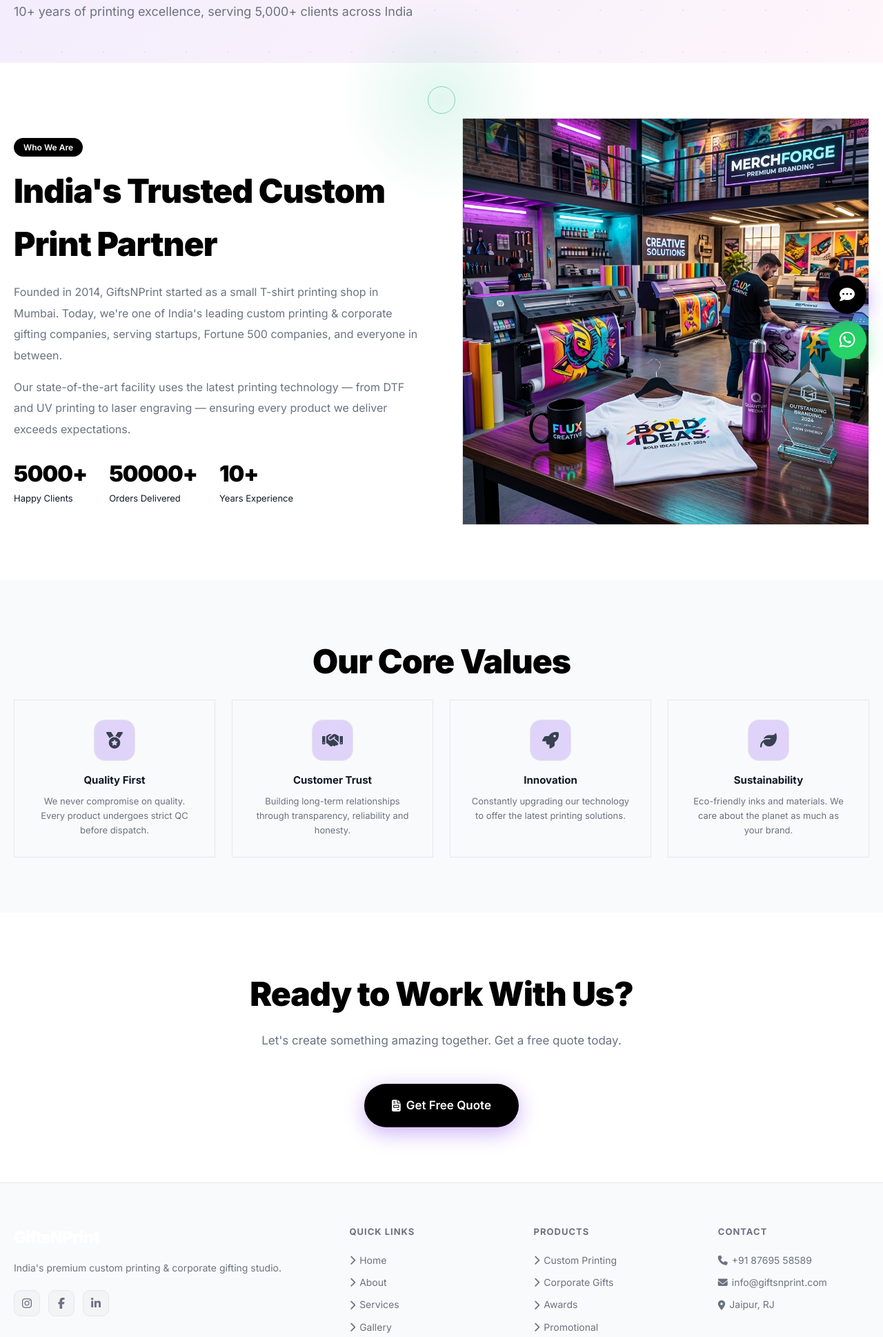
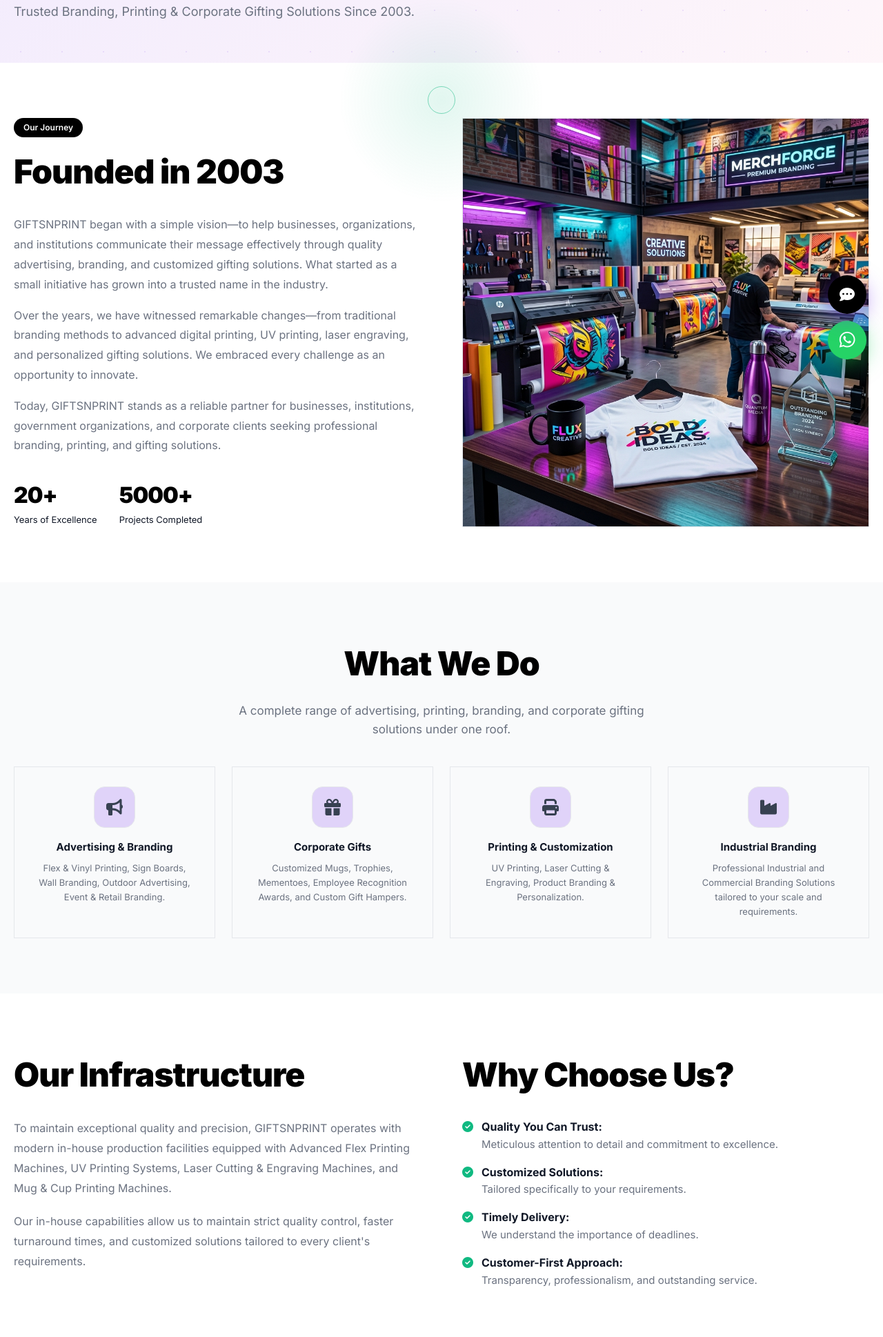
Before and after one commit to HardikAg18/giftsnprint-web, a website: page public/about.html in a window 1280 px wide. Shown: the part 255-2193 px from the top of the page at 69% size. Drawn offline with Linux system fonts and the light colour scheme; no server answers.

Commit message:
Update about us page with official company history and details

```diff
--- a/public/about.html
+++ b/public/about.html
@@ -26,27 +26,27 @@
 <div class="page-header">
   <div class="container">
     <div class="breadcrumb"><a href="/">Home</a><i class="fas fa-chevron-right"></i><span>About Us</span></div>
-    <h1 class="section-title animate-fadeUp">Our Story</h1>
-    <p class="animate-fadeUp delay-1" style="color:var(--text-muted);font-size:18px;max-width:600px">10+ years of printing excellence, serving 5,000+ clients across India</p>
+    <h1 class="section-title animate-fadeUp">Transforming Ideas Into Impact</h1>
+    <p class="animate-fadeUp delay-1" style="color:var(--text-muted);font-size:18px;max-width:600px">Trusted Branding, Printing & Corporate Gifting Solutions Since 2003.</p>
   </div>
 </div>
 
 <section class="section">
   <div class="container">
-    <div style="display:grid;grid-template-columns:1fr 1fr;gap:60px;align-items:center" class="animate-fadeUp">
+    <div style="display:grid;grid-template-columns:1fr 1fr;gap:60px;align-items:start" class="animate-fadeUp">
       <div>
-        <div class="badge">Who We Are</div>
-        <h2 class="section-title" style="margin-top:12px">India's Trusted Custom Print Partner</h2>
-        <p style="color:var(--text-muted);font-size:16px;line-height:1.9;margin-bottom:16px">Founded in 2014, GiftsNPrint started as a small T-shirt printing shop in Mumbai. Today, we're one of India's leading custom printing & corporate gifting companies, serving startups, Fortune 500 companies, and everyone in between.</p>
-        <p style="color:var(--text-muted);font-size:16px;line-height:1.9;margin-bottom:24px">Our state-of-the-art facility uses the latest printing technology — from DTF and UV printing to laser engraving — ensuring every product we deliver exceeds expectations.</p>
+        <div class="badge">Our Journey</div>
+        <h2 class="section-title" style="margin-top:12px;margin-bottom:24px">Founded in 2003</h2>
+        <p style="color:var(--text-muted);font-size:16px;line-height:1.8;margin-bottom:16px">GIFTSNPRINT began with a simple vision—to help businesses, organizations, and institutions communicate their message effectively through quality advertising, branding, and customized gifting solutions. What started as a small initiative has grown into a trusted name in the industry.</p>
+        <p style="color:var(--text-muted);font-size:16px;line-height:1.8;margin-bottom:16px">Over the years, we have witnessed remarkable changes—from traditional branding methods to advanced digital printing, UV printing, laser engraving, and personalized gifting solutions. We embraced every challenge as an opportunity to innovate.</p>
+        <p style="color:var(--text-muted);font-size:16px;line-height:1.8;margin-bottom:32px">Today, GIFTSNPRINT stands as a reliable partner for businesses, institutions, government organizations, and corporate clients seeking professional branding, printing, and gifting solutions.</p>
         <div style="display:flex;gap:32px;flex-wrap:wrap">
-          <div class="hero-stat"><div class="num" data-target="5000" data-suffix="+">0</div><div class="label">Happy Clients</div></div>
-          <div class="hero-stat"><div class="num" data-target="50000" data-suffix="+">0</div><div class="label">Orders Delivered</div></div>
-          <div class="hero-stat"><div class="num" data-target="10" data-suffix="+">0</div><div class="label">Years Experience</div></div>
+          <div class="hero-stat"><div class="num" data-target="20" data-suffix="+">0</div><div class="label">Years of Excellence</div></div>
+          <div class="hero-stat"><div class="num" data-target="5000" data-suffix="+">0</div><div class="label">Projects Completed</div></div>
         </div>
       </div>
-      <div style="background:var(--surface);border:1px solid var(--border);border-radius:var(--radius);overflow:hidden">
-        <img src="/images/hero_banner.png" alt="GiftsNPrint Studio" style="width:100%;height:100%;object-fit:cover;display:block">
+      <div style="background:var(--surface);border:1px solid var(--border);border-radius:var(--radius);overflow:hidden;height:100%">
+        <img src="/images/hero_banner.png" alt="GiftsNPrint Journey" style="width:100%;height:100%;object-fit:cover;display:block;min-height:400px">
       </div>
     </div>
   </div>
@@ -54,13 +54,43 @@
 
 <section class="section" style="background:var(--surface)">
   <div class="container">
-    <div class="text-center animate-fadeUp"><h2 class="section-title">Our Core Values</h2></div>
+    <div class="text-center animate-fadeUp"><h2 class="section-title">What We Do</h2><p class="section-sub" style="margin-bottom:40px">A complete range of advertising, printing, branding, and corporate gifting solutions under one roof.</p></div>
     <div class="feature-grid">
-      <div class="feature-card animate-fadeUp"><div class="feature-icon"><i class="fas fa-medal"></i></div><div class="feature-title">Quality First</div><div class="feature-desc">We never compromise on quality. Every product undergoes strict QC before dispatch.</div></div>
-      <div class="feature-card animate-fadeUp delay-1"><div class="feature-icon"><i class="fas fa-handshake"></i></div><div class="feature-title">Customer Trust</div><div class="feature-desc">Building long-term relationships through transparency, reliability and honesty.</div></div>
-      <div class="feature-card animate-fadeUp delay-2"><div class="feature-icon"><i class="fas fa-rocket"></i></div><div class="feature-title">Innovation</div><div class="feature-desc">Constantly upgrading our technology to offer the latest printing solutions.</div></div>
-      <div class="feature-card animate-fadeUp delay-3"><div class="feature-icon"><i class="fas fa-leaf"></i></div><div class="feature-title">Sustainability</div><div class="feature-desc">Eco-friendly inks and materials. We care about the planet as much as your brand.</div></div>
+      <div class="feature-card animate-fadeUp"><div class="feature-icon"><i class="fas fa-bullhorn"></i></div><div class="feature-title">Advertising & Branding</div><div class="feature-desc">Flex & Vinyl Printing, Sign Boards, Wall Branding, Outdoor Advertising, Event & Retail Branding.</div></div>
+      <div class="feature-card animate-fadeUp delay-1"><div class="feature-icon"><i class="fas fa-gift"></i></div><div class="feature-title">Corporate Gifts</div><div class="feature-desc">Customized Mugs, Trophies, Mementoes, Employee Recognition Awards, and Custom Gift Hampers.</div></div>
+      <div class="feature-card animate-fadeUp delay-2"><div class="feature-icon"><i class="fas fa-print"></i></div><div class="feature-title">Printing & Customization</div><div class="feature-desc">UV Printing, Laser Cutting & Engraving, Product Branding & Personalization.</div></div>
+      <div class="feature-card animate-fadeUp delay-3"><div class="feature-icon"><i class="fas fa-industry"></i></div><div class="feature-title">Industrial Branding</div><div class="feature-desc">Professional Industrial and Commercial Branding Solutions tailored to your scale and requirements.</div></div>
     </div>
+  </div>
+</section>
+
+<section class="section">
+  <div class="container">
+    <div style="display:grid;grid-template-columns:1fr 1fr;gap:60px;align-items:start" class="animate-fadeUp">
+      <div>
+        <h2 class="section-title" style="margin-bottom:24px">Our Infrastructure</h2>
+        <p style="color:var(--text-muted);font-size:16px;line-height:1.8;margin-bottom:20px">To maintain exceptional quality and precision, GIFTSNPRINT operates with modern in-house production facilities equipped with Advanced Flex Printing Machines, UV Printing Systems, Laser Cutting & Engraving Machines, and Mug & Cup Printing Machines.</p>
+        <p style="color:var(--text-muted);font-size:16px;line-height:1.8">Our in-house capabilities allow us to maintain strict quality control, faster turnaround times, and customized solutions tailored to every client's requirements.</p>
+      </div>
+      <div>
+        <h2 class="section-title" style="margin-bottom:24px">Why Choose Us?</h2>
+        <ul style="list-style:none;padding:0;display:flex;flex-direction:column;gap:16px">
+          <li style="display:flex;align-items:flex-start;gap:12px"><i class="fas fa-check-circle" style="color:var(--accent);margin-top:4px"></i><div><strong style="color:var(--text);font-size:16px">Quality You Can Trust:</strong><div style="color:var(--text-muted);font-size:15px">Meticulous attention to detail and commitment to excellence.</div></div></li>
+          <li style="display:flex;align-items:flex-start;gap:12px"><i class="fas fa-check-circle" style="color:var(--accent);margin-top:4px"></i><div><strong style="color:var(--text);font-size:16px">Customized Solutions:</strong><div style="color:var(--text-muted);font-size:15px">Tailored specifically to your requirements.</div></div></li>
+          <li style="display:flex;align-items:flex-start;gap:12px"><i class="fas fa-check-circle" style="color:var(--accent);margin-top:4px"></i><div><strong style="color:var(--text);font-size:16px">Timely Delivery:</strong><div style="color:var(--text-muted);font-size:15px">We understand the importance of deadlines.</div></div></li>
+          <li style="display:flex;align-items:flex-start;gap:12px"><i class="fas fa-check-circle" style="color:var(--accent);margin-top:4px"></i><div><strong style="color:var(--text);font-size:16px">Customer-First Approach:</strong><div style="color:var(--text-muted);font-size:15px">Transparency, professionalism, and outstanding service.</div></div></li>
+        </ul>
+      </div>
+    </div>
+  </div>
+</section>
+
+<section class="section" style="background:var(--surface);text-align:center">
+  <div class="container animate-fadeUp">
+    <div class="badge" style="margin-bottom:20px">Our Vision & Mission</div>
+    <h2 class="section-title" style="font-size:32px;margin-bottom:24px;max-width:800px;margin-left:auto;margin-right:auto;">"Printing Ideas. Creating Impressions. Delivering Excellence."</h2>
+    <p style="color:var(--text-muted);font-size:18px;line-height:1.8;max-width:800px;margin:0 auto 32px"><strong>Mission:</strong> To provide creative, reliable, and high-quality branding, printing, and gifting solutions that help businesses build stronger connections with their customers, employees, and stakeholders.</p>
+    <p style="color:var(--text-muted);font-size:18px;line-height:1.8;max-width:800px;margin:0 auto"><strong>Vision:</strong> To become one of India's most trusted names in branding, printing, and corporate gifting solutions by adopting the latest technologies, expanding our range, and introducing innovative, eco-friendly solutions.</p>
   </div>
 </section>
 
```
